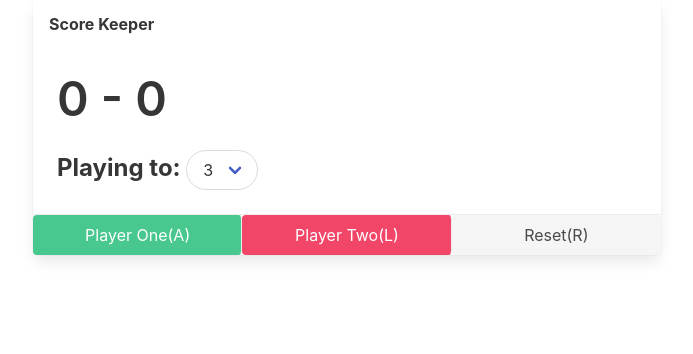
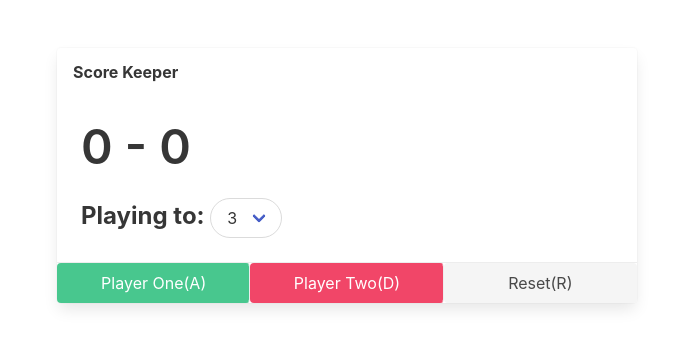
Before and after one commit to jaedanpersaud12/score-keeper, a plain HTML site: page index.html in a window 1280 px wide. Shown: the whole page, without its empty margins (293-986 px from the left). Drawn offline with nearby package versions, Linux system fonts and the light colour scheme.

Commit message:
fixes
fixed footer and added section to give margin

```diff
--- a/index.html
+++ b/index.html
@@ -7,6 +7,7 @@
 </head>
 
 <body>
+    <section class="section">
         <div class="columns">
             <div class="column is-half is-offset-one-quarter ">
                 <div class="card">
@@ -34,11 +35,12 @@
                     </div>
                     <footer class="card-footer">
                         <button class="button is-success card-footer-item" id="player-one-button">Player One(A)</button>
-                    <button class="button is-danger card-footer-item" id="player-two-button">Player Two(L)</button>
+                        <button class="button is-danger card-footer-item" id="player-two-button">Player Two(D)</button>
                         <button class="button is-light card-footer-item" id="reset">Reset(R)</button>
                     </footer>
                 </div>
             </div>
+    </section>
 
 </body>
 <script src="script.js"></script>
--- a/script.js
+++ b/script.js
@@ -59,7 +59,7 @@ document.body.addEventListener('keydown', (e) => {
         case "KeyA":
             incrementScore(p1, p2);
             break;
-        case "KeyL":
+        case "KeyD":
             incrementScore(p2, p1);
             break;
         case "KeyR":
```
Lines whose indentation alone changed are shown as unchanged.
